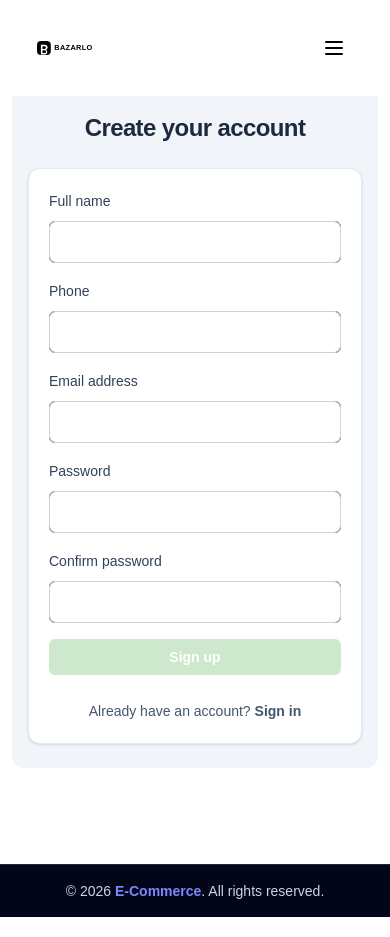
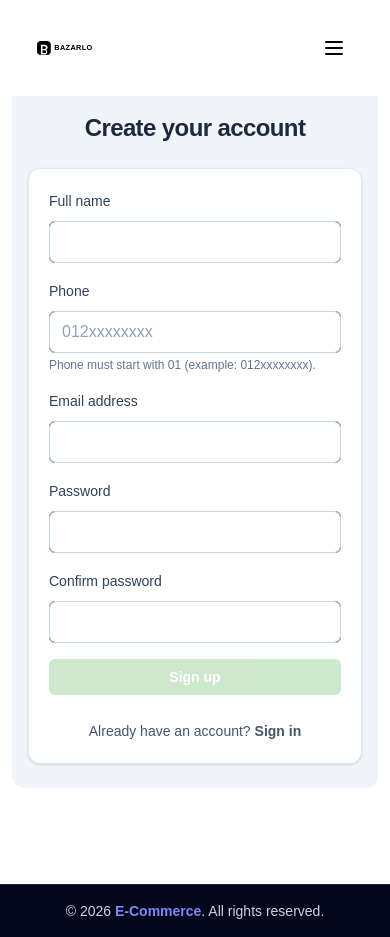
Before and after one commit to mostgiu/E-commerce, a React (Vite) app: page /#/register in a window 390 px wide. Built offline with nearby package versions, Linux system fonts and the light colour scheme; a web font is replaced by a local one.

Commit message:
Make product details public and improve register phone guidance

```diff
--- a/src/App.jsx
+++ b/src/App.jsx
@@ -85,11 +85,7 @@ function App() {
         },
         {
           path: "ProductDetails/:id/:categoryName",
-          element: (
-            <ProtectedRoutes>
-              <ProductDetails />
-            </ProtectedRoutes>
-          ),
+          element: <ProductDetails />,
         },
         { path: "categories", element: <Categories /> },
         { path: "categories/:id", element: <CategoryProducts /> },
--- a/src/components/Register/Register.jsx
+++ b/src/components/Register/Register.jsx
@@ -17,7 +17,7 @@ export default function Register() {
       .max(15, "Name must be at most 15 characters")
       .required("Name is required"),
     phone: Yup.string()
-      .matches(/^01[0125][0-9]{8}$/, "Invalid Egyptian phone number")
+      .matches(/^01[0125][0-9]{8}$/, "Phone number must start with 01 (e.g. 012...) and be 11 digits")
       .required("Phone number is required"),
 
     email: Yup.string()
@@ -111,12 +111,14 @@ setUserMessage(null);
                 id="phone"
                 type="tel"
                 name="phone"
+                placeholder="012xxxxxxxx"
                 onBlur={formik.handleBlur}
                 onChange={formik.handleChange}
                 value={formik.values.phone}
                 className="block w-full rounded-md bg-white px-3 py-2 text-base text-slate-900 outline-1 -outline-offset-1 outline-slate-300 placeholder:text-slate-400 focus:outline-2 focus:-outline-offset-2 focus:outline-indigo-500 sm:text-sm"
               />
             </div>
+            <p className="text-slate-500 text-xs mt-1">Phone must start with 01 (example: 012xxxxxxxx).</p>
             {formik.errors.phone && formik.touched.phone && (
               <p className="text-red-600 text-sm mt-1">{formik.errors.phone}</p>
             )}
```
